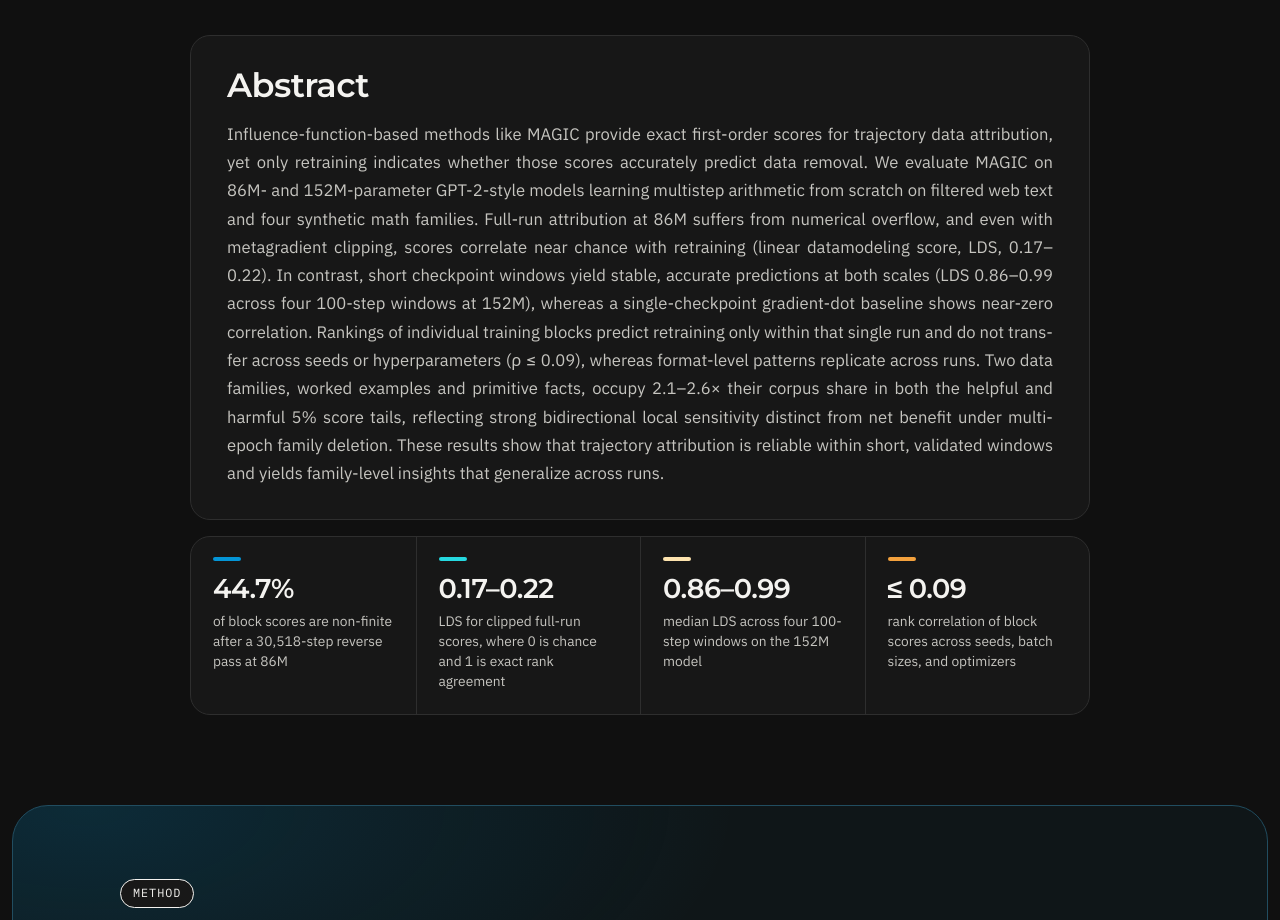
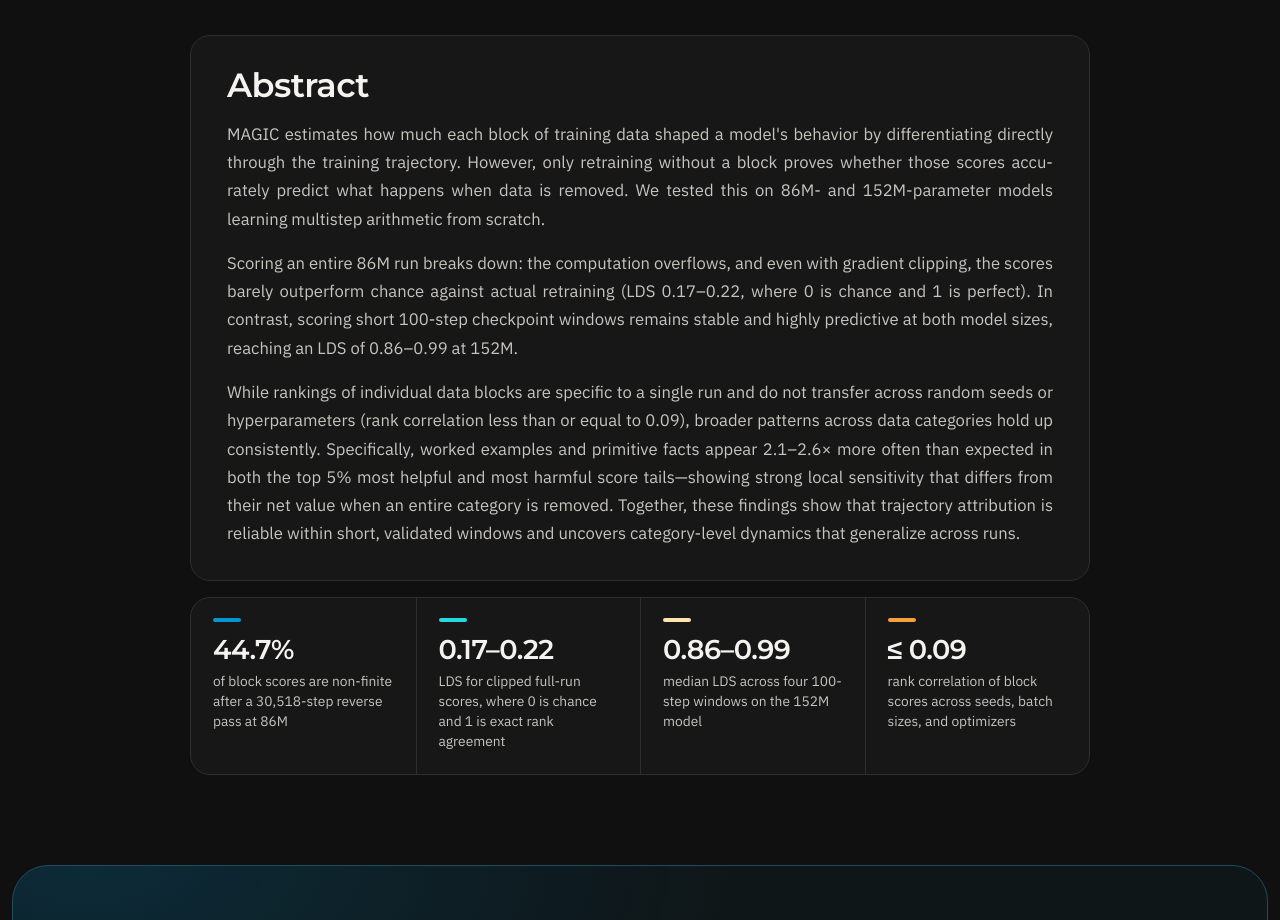
Before and after one commit to VLee9124/mathamagical, a plain HTML site: page index.html in a window 1280 px wide. Shown: the part 1080-2000 px from the top of the page. Drawn offline with Linux system fonts and the light colour scheme; animation ran at ten frames a second.

Commit message:
Replace the abstract with a shorter rewrite for the page
Three short paragraphs in plainer language, keeping the paper's numbers
and their scope. The paper's own abstract remains in the PDF.

Co-Authored-By: Claude Fable 5.2 <noreply@anthropic.com>

```diff
--- a/index.html
+++ b/index.html
@@ -146,23 +146,15 @@
     <div class="wrap">
       <div class="abstract">
         <h2 class="reveal">Abstract</h2>
+        <!-- A shorter rewrite for the page. The paper's own abstract is in the PDF. -->
         <p class="reveal">
-          Influence-function-based methods like MAGIC provide exact first-order scores for trajectory
-          data attribution, yet only retraining indicates whether those scores accurately predict data
-          removal. We evaluate MAGIC on 86M- and 152M-parameter GPT-2-style models learning multistep
-          arithmetic from scratch on filtered web text and four synthetic math families. Full-run
-          attribution at 86M suffers from numerical overflow, and even with metagradient clipping,
-          scores correlate near chance with retraining (linear datamodeling score, LDS, 0.17–0.22).
-          In contrast, short checkpoint windows yield stable, accurate predictions at both scales
-          (LDS 0.86–0.99 across four 100-step windows at 152M), whereas a single-checkpoint
-          gradient-dot baseline shows near-zero correlation. Rankings of individual training blocks
-          predict retraining only within that single run and do not transfer across seeds or
-          hyperparameters (ρ ≤ 0.09), whereas format-level patterns replicate across runs. Two data
-          families, worked examples and primitive facts, occupy 2.1–2.6× their corpus share in both
-          the helpful and harmful 5% score tails, reflecting strong bidirectional local sensitivity
-          distinct from net benefit under multi-epoch family deletion. These results show that
-          trajectory attribution is reliable within short, validated windows and yields family-level
-          insights that generalize across runs.
+          MAGIC estimates how much each block of training data shaped a model's behavior by differentiating directly through the training trajectory. However, only retraining without a block proves whether those scores accurately predict what happens when data is removed. We tested this on 86M- and 152M-parameter models learning multistep arithmetic from scratch.
+        </p>
+        <p class="reveal">
+          Scoring an entire 86M run breaks down: the computation overflows, and even with gradient clipping, the scores barely outperform chance against actual retraining (LDS 0.17–0.22, where 0 is chance and 1 is perfect). In contrast, scoring short 100-step checkpoint windows remains stable and highly predictive at both model sizes, reaching an LDS of 0.86–0.99 at 152M.
+        </p>
+        <p class="reveal">
+          While rankings of individual data blocks are specific to a single run and do not transfer across random seeds or hyperparameters (rank correlation less than or equal to 0.09), broader patterns across data categories hold up consistently. Specifically, worked examples and primitive facts appear 2.1–2.6× more often than expected in both the top 5% most helpful and most harmful score tails—showing strong local sensitivity that differs from their net value when an entire category is removed. Together, these findings show that trajectory attribution is reliable within short, validated windows and uncovers category-level dynamics that generalize across runs.
         </p>
       </div>
       <div class="stats">
```
